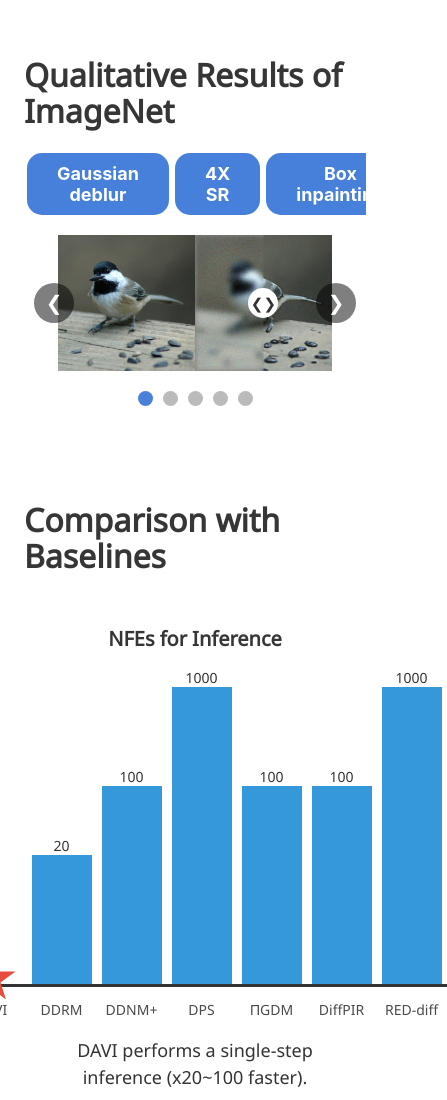
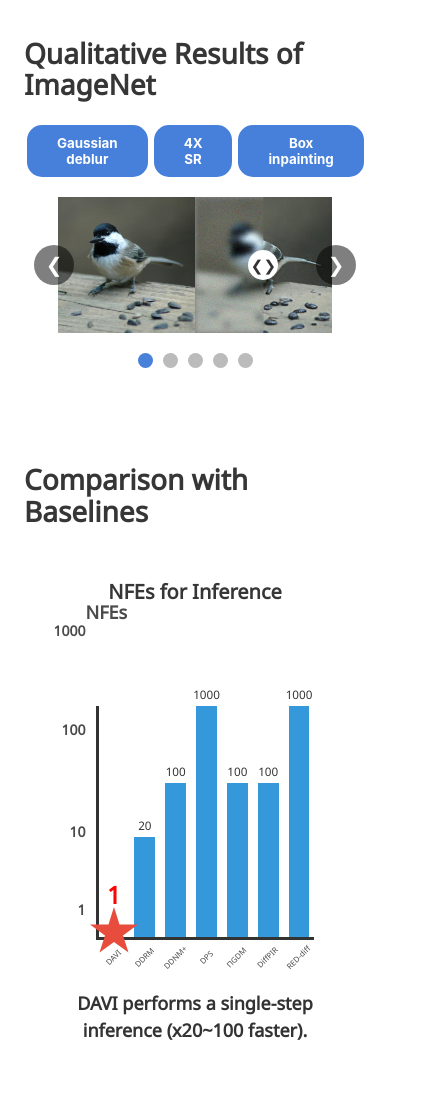
Before and after one commit to mlvlab/DAVI-project, a plain HTML site: page index.html in a window 390 px wide. Shown: the part 2900-4000 px from the top of the page, 447 px wide, since content can reach past the window. Drawn offline with nearby package versions, Linux system fonts and the light colour scheme; some icons are missing; a web font is replaced by a local one.

Commit message:
Resize graph and subtitles

```diff
--- a/index.html
+++ b/index.html
@@ -206,7 +206,7 @@
           <!-- Silder -->
           <div class="column">
             <div class="content">
-              <h2 class="title is-3">Qualitative Results of FFHQ</h2>
+              <h2 class="title is-3-titleInline">Qualitative Results of FFHQ</h2>
               <div class="task-buttons">
                 <button class="task-button" onclick="selectTask(0)">
                   Gaussian deblur
@@ -278,7 +278,7 @@
           <!-- Silder -->
           <div class="column">
             <div class="content">
-              <h2 class="title is-3">Qualitative Results of ImageNet</h2>
+              <h2 class="title is-3-titleInline">Qualitative Results of ImageNet</h2>
               <div class="task-buttons">
                 <button class="task-button" onclick="selectTask_imgnet(0)">
                   Gaussian deblur
@@ -353,7 +353,7 @@
           <!-- Silder -->
           <div class="column">
             <div class="content">
-              <h2 class="title is-3">Comparison with Baselines</h2>
+              <h2 class="title is-3-titleInline">Comparison with Baselines</h2>
               <!-- Bar graph -->
                 <div class="chart-container">
                   <h4 class="chart-title">NFEs for Inference</h2>
--- a/static/css/index.css
+++ b/static/css/index.css
@@ -1,5 +1,9 @@
 body {
   font-family: 'Noto Sans', sans-serif;
+}
+
+.titleInline {
+  flex-wrap: nowrap;
 }
 
 .task-buttons {
@@ -17,13 +21,16 @@ body {
   padding: 10px 30px;
   margin: 0 3px;
   cursor: pointer;
-  font-size: 18px;
+  /* font-size: 18px; */
   font-weight: bold;
   border-radius: 15px;
   color: white;
   text-align: center;
-  width: 180px;
+  max-width: 200px;
   box-sizing: border-box;
+  text-align: center;
+  /* flex: 1 1 auto; */
+  /* font-size: 1.2vw; */
 }
 
 
@@ -174,7 +181,7 @@ body {
 }
 
 .chart-container {
-  width: 70%;
+  width: 80%;
   margin: auto;
   display: flex;
   flex-direction: column;
@@ -187,6 +194,8 @@ body {
   display: flex;
   align-items: flex-end;
   position: relative;
+  width: 80%;
+  max-width: 100%;
 }
 
 .chart-title {
@@ -197,7 +206,7 @@ body {
 }
 
 .chart-caption {
-  font-size: 18px;
+  font-size: 2vw;
   white-space: nowrap;
 }
 
@@ -205,6 +214,7 @@ body {
   margin-top: 50px;
   font-size: 18px;
   color: #333;
+  font-weight: bold;
   white-space: normal;
   overflow: visible;
 }
@@ -214,11 +224,13 @@ body {
   font-weight: bold;
   transition: color 0.3s ease;
 }
+
 .chart {
   display: flex;
   justify-content: space-around;
   align-items: flex-end;
-  height: 300px;
+  height: 50vw;
+  max-height: 300px;
   width: 100%;
   border-left: 3px solid #333;
   border-bottom: 3px solid #333;
@@ -309,6 +321,7 @@ body {
   justify-content: space-between;
   height: 300px;
   margin-right: 10px;
+  font-size: 1.5vw;
   margin-bottom: 20px;
   position: relative;
 }
@@ -346,6 +359,35 @@ body {
 .y-label:nth-child(5) {
   bottom: 0;
   right: -20%;
+}
+
+@media (max-width: 768px) {
+  .task-buttons {
+    flex: 1 1 100%;
+}
+
+  .chart {
+      height: 60vw;
+  }
+
+  .bar::before {
+      font-size: 3vw;
+  }
+
+  .bar::after {
+      font-size: 2vw;
+      transform: translateX(-50%) rotate(-45deg);
+      text-align: left;
+  }
+
+  .chart-caption {
+      font-size: 3vw;
+  }
+
+  .y-axis {
+      font-size: 2vw;
+      width: 50px;
+  }
 }
 
 .footer .icon-link {
```
